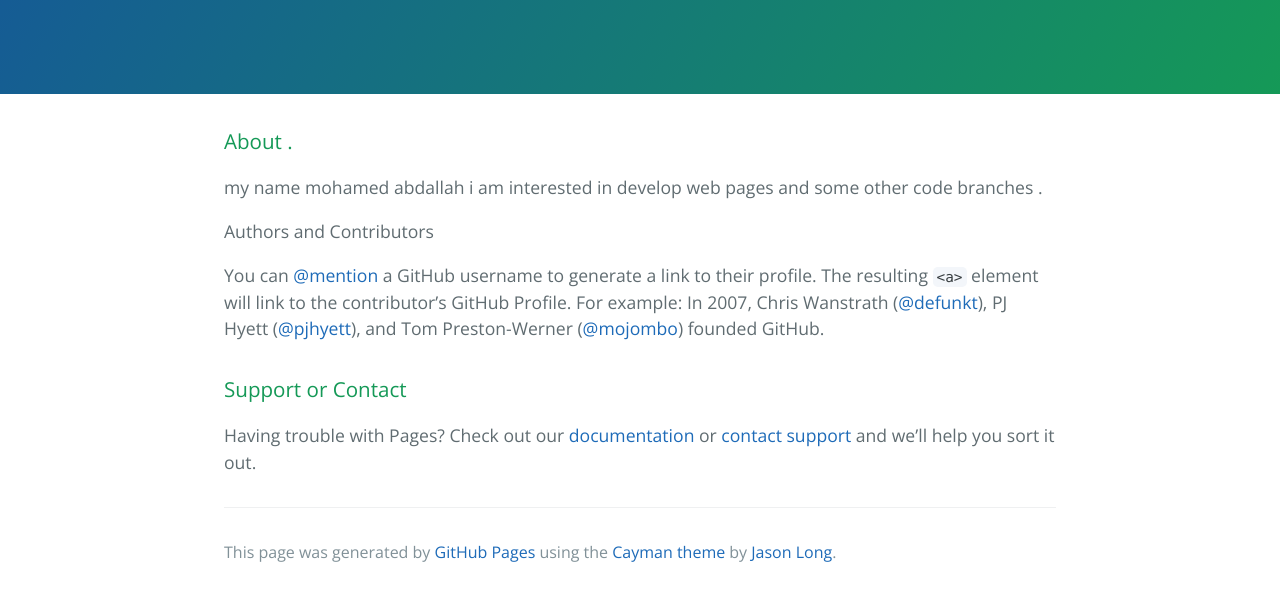
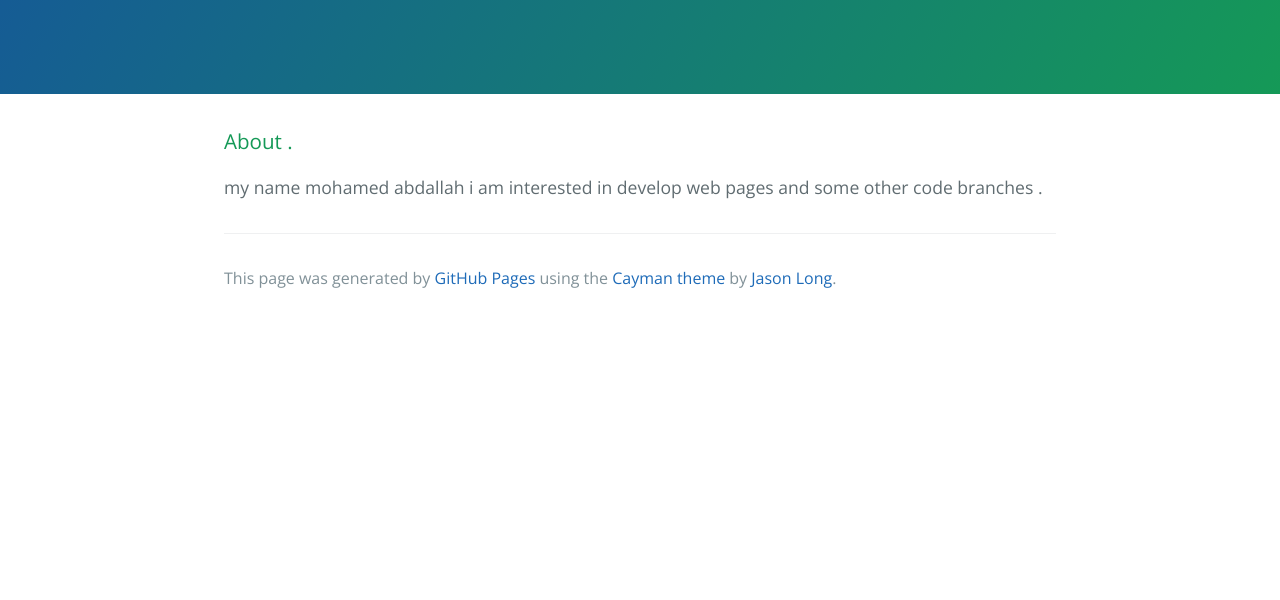
Before and after one commit to mo7amed-3bdalla7/mo7amed-3bdalla7.github.io, a plain HTML site: page index.html in a window 1280 px wide. Shown: the part 176-776 px from the top of the page. Drawn offline with nearby package versions, Linux system fonts and the light colour scheme.

Commit message:
Update index.html

```diff
--- a/index.html
+++ b/index.html
@@ -21,14 +21,6 @@
 
 <p>my name mohamed abdallah  i am interested in develop web pages and some other code branches .</p>
 
-<a id="authors-and-contributors" class="anchor" href="#authors-and-contributors" aria-hidden="true"><span class="octicon octicon-link"></span></a>Authors and Contributors</h3>
-
-<p>You can <a href="https://github.com/blog/821" class="user-mention">@mention</a> a GitHub username to generate a link to their profile. The resulting <code>&lt;a&gt;</code> element will link to the contributor’s GitHub Profile. For example: In 2007, Chris Wanstrath (<a href="https://github.com/defunkt" class="user-mention">@defunkt</a>), PJ Hyett (<a href="https://github.com/pjhyett" class="user-mention">@pjhyett</a>), and Tom Preston-Werner (<a href="https://github.com/mojombo" class="user-mention">@mojombo</a>) founded GitHub.</p>
-
-<h3>
-<a id="support-or-contact" class="anchor" href="#support-or-contact" aria-hidden="true"><span class="octicon octicon-link"></span></a>Support or Contact</h3>
-
-<p>Having trouble with Pages? Check out our <a href="https://help.github.com/pages">documentation</a> or <a href="https://github.com/contact">contact support</a> and we’ll help you sort it out.</p>
 
       <footer class="site-footer">
 
```
